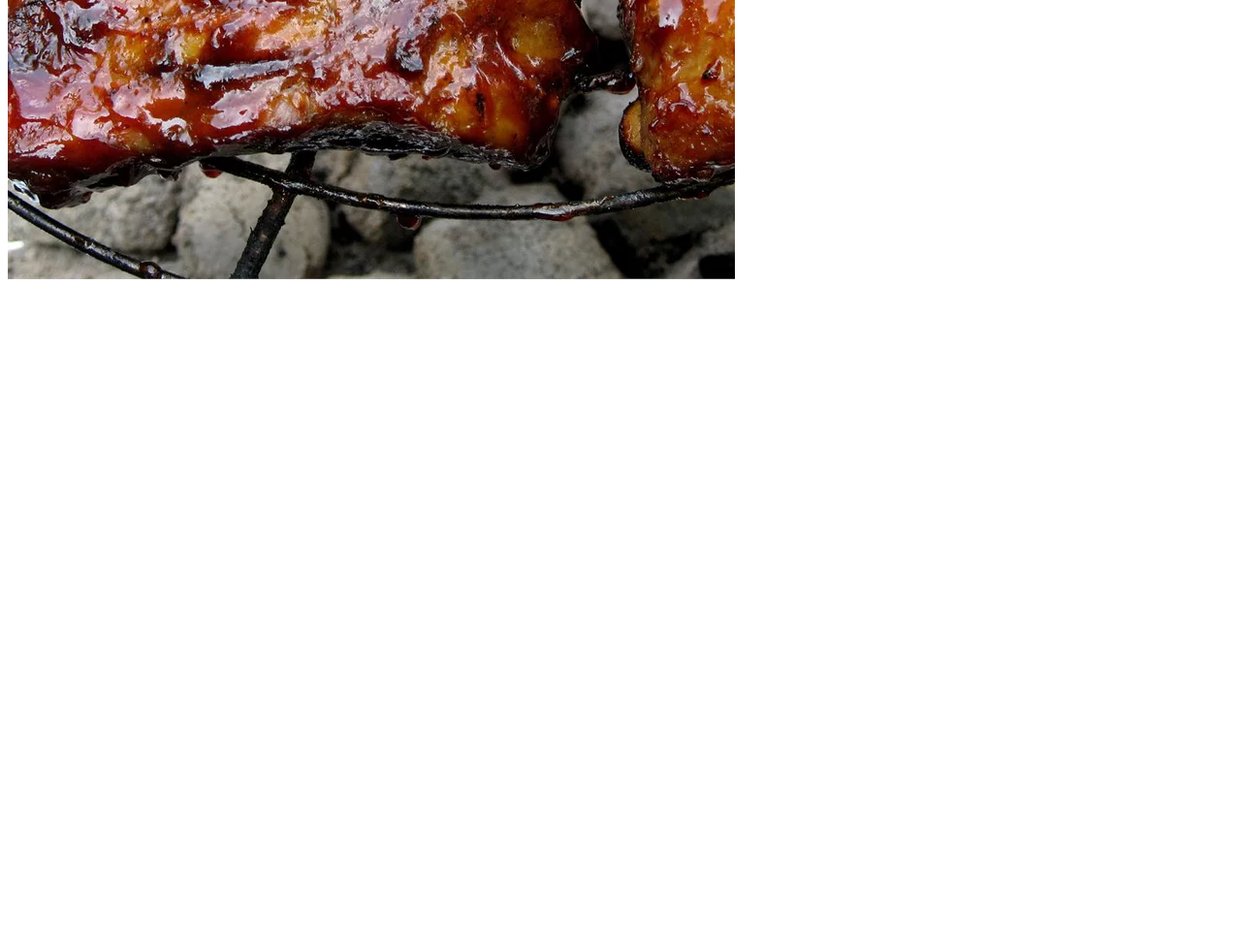
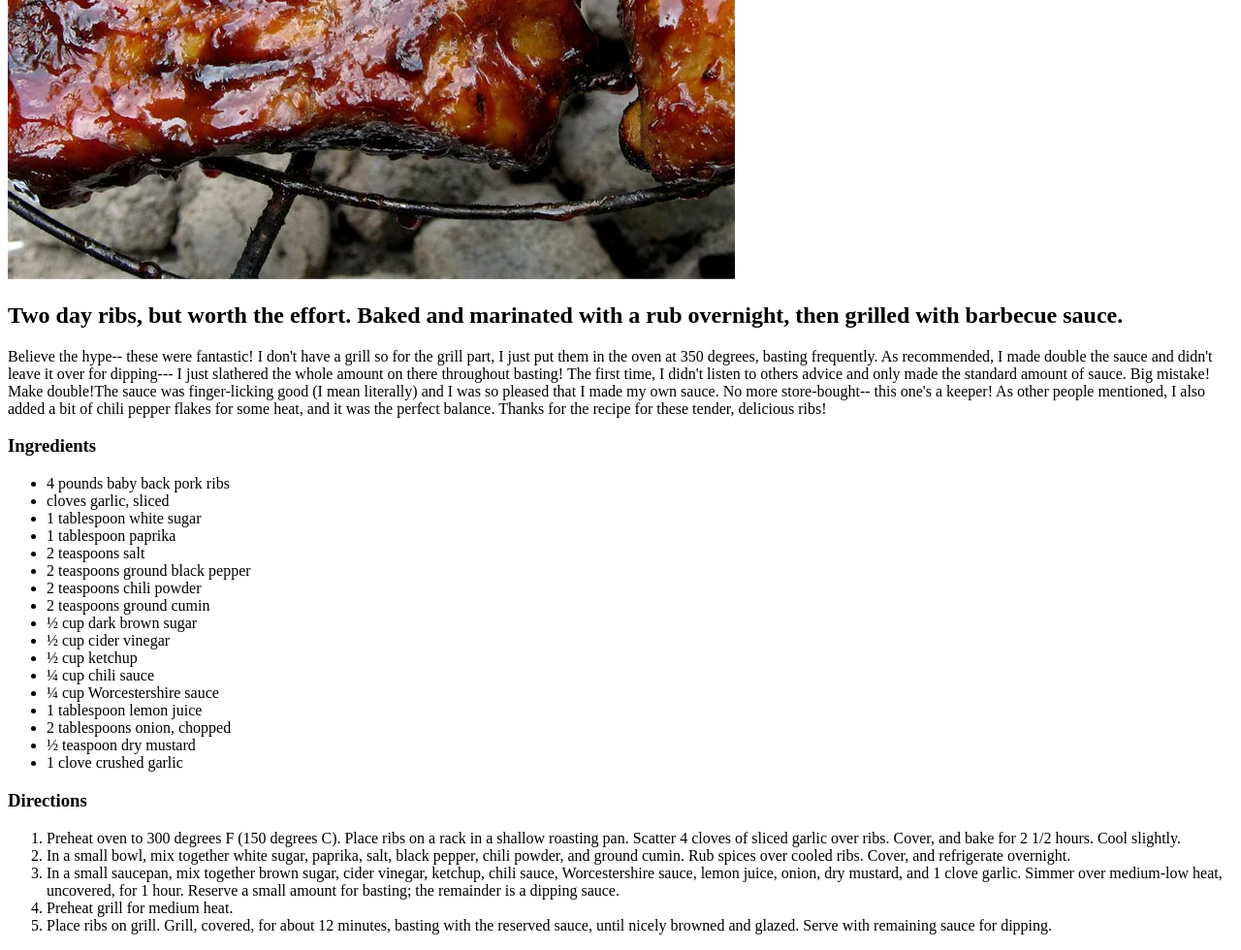
Before and after one commit to brymccul/odin-recipes, a plain HTML site: page recipes/ribs.html in a window 1280 px wide. Shown: the part 568-1548 px from the top of the page at 97% size. Before the commit the page ends 868 px from the top, so only its background shows below. Drawn offline with Linux system fonts and the light colour scheme.

Commit message:
Complete first recipe page and add link to second

```diff
--- a/recipes/ribs.html
+++ b/recipes/ribs.html
@@ -1,13 +1,78 @@
 <!DOCTYPE html>
 <html lang="en">
+
 <head>
     <meta charset="UTF-8">
     <meta name="viewport" content="width=device-width, initial-scale=1.0">
     <title>Recipe: Perfect Ribs</title>
 </head>
+
 <body>
     <a href="../index.html">Home</a>
     <h1>Perfect Ribs</h1>
-    <img src="../images/410777-2a5d74ce4d1a4f17bc76effb5641c5f5.webp">
+    <img src="../images/410777-2a5d74ce4d1a4f17bc76effb5641c5f5.webp" alt="Image of ribs">
+    <h2>Two day ribs, but worth the effort. Baked and marinated with a rub overnight, then grilled with barbecue sauce.
+    </h2>
+    <p>Believe the hype-- these were fantastic! I don't have a grill so for the grill part, I just put them in the oven
+        at 350 degrees, basting frequently. As recommended, I made double the sauce and didn't leave it over for
+        dipping--- I just slathered the whole amount on there throughout basting! The first time, I didn't listen to
+        others advice and only made the standard amount of sauce. Big mistake! Make double!The sauce was finger-licking
+        good (I mean literally) and I was so pleased that I made my own sauce. No more store-bought-- this one's a
+        keeper! As other people mentioned, I also added a bit of chili pepper flakes for some heat, and it was the
+        perfect balance. Thanks for the recipe for these tender, delicious ribs!</p>
+    <h3>Ingredients</h3>
+    <ul>
+        <li>4 pounds baby back pork ribs</li>
+
+        <li>cloves garlic, sliced</li>
+
+        <li>1 tablespoon white sugar</li>
+
+        <li>1 tablespoon paprika</li>
+
+        <li>2 teaspoons salt</li>
+
+        <li>2 teaspoons ground black pepper</li>
+
+        <li>2 teaspoons chili powder</li>
+
+        <li>2 teaspoons ground cumin</li>
+
+        <li>½ cup dark brown sugar</li>
+
+        <li>½ cup cider vinegar</li>
+
+        <li>½ cup ketchup</li>
+
+        <li>¼ cup chili sauce</li>
+
+        <li>¼ cup Worcestershire sauce</li>
+
+        <li>1 tablespoon lemon juice</li>
+
+        <li>2 tablespoons onion, chopped</li>
+
+        <li>½ teaspoon dry mustard</li>
+
+        <li>1 clove crushed garlic</li>
+    </ul>
+    <h3>Directions</h3>
+    <ol>
+        <li>Preheat oven to 300 degrees F (150 degrees C). Place ribs on a rack in a shallow roasting pan. Scatter 4 cloves
+            of sliced garlic over ribs. Cover, and bake for 2 1/2 hours. Cool slightly.</li>
+
+        <li>In a small bowl, mix together white sugar, paprika, salt, black pepper, chili powder, and ground cumin. Rub
+            spices over cooled ribs. Cover, and refrigerate overnight.</li>
+
+        <li>In a small saucepan, mix together brown sugar, cider vinegar, ketchup, chili sauce, Worcestershire sauce, lemon
+            juice, onion, dry mustard, and 1 clove garlic. Simmer over medium-low heat, uncovered, for 1 hour. Reserve a
+            small amount for basting; the remainder is a dipping sauce.</li>
+
+        <li>Preheat grill for medium heat.</li>
+
+        <li>Place ribs on grill. Grill, covered, for about 12 minutes, basting with the reserved sauce, until nicely browned
+            and glazed. Serve with remaining sauce for dipping.</li>
+    </ol>
 </body>
+
 </html>
```
Also changed, not shown: recipes/mac.html (added).
